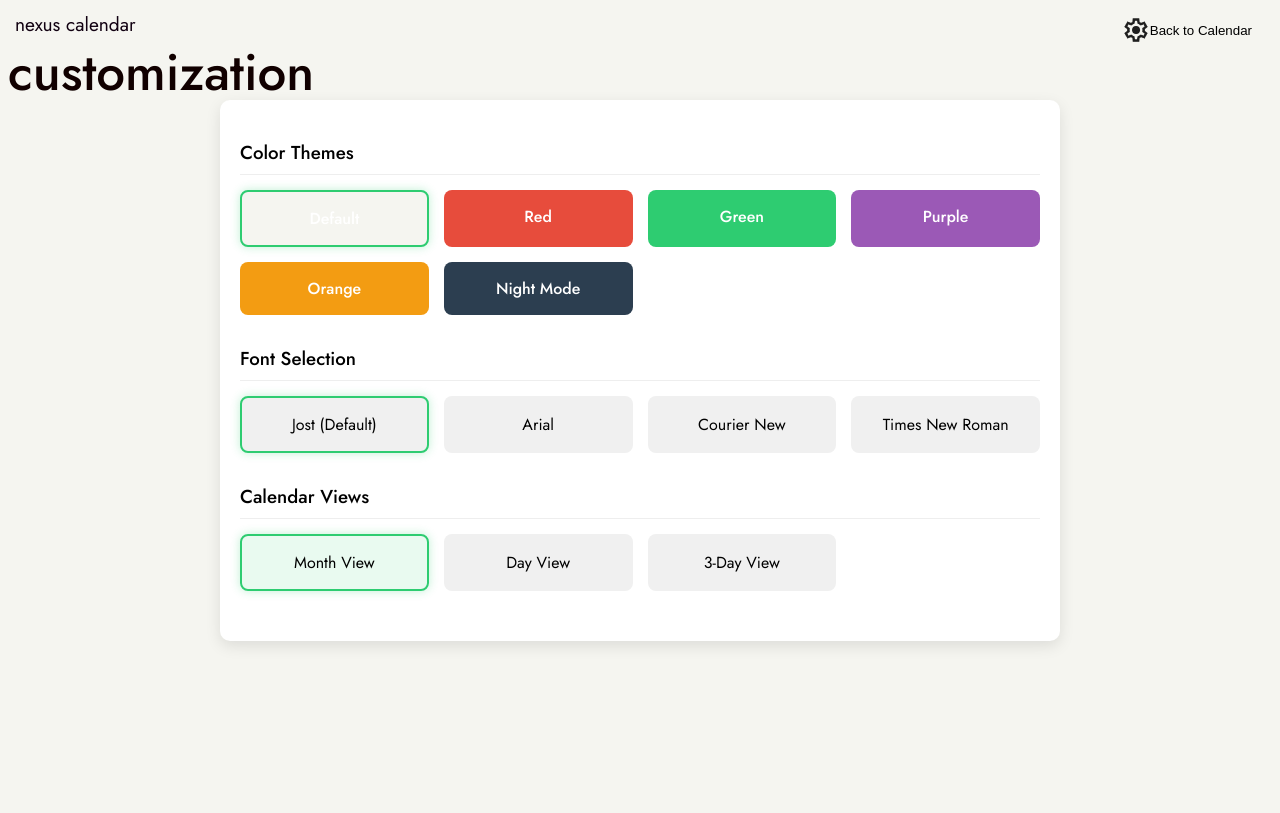
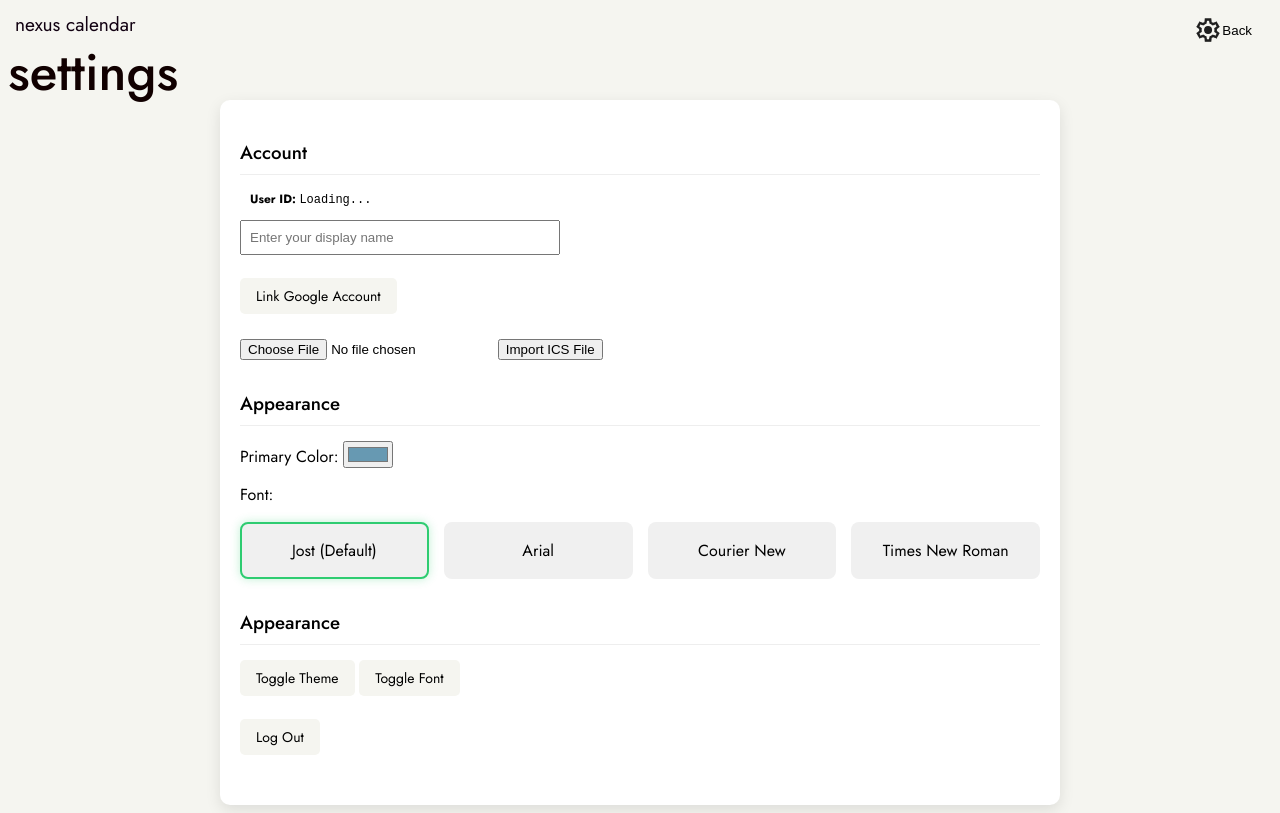
Before and after one commit to cdm34/Nexus-Calendar, a plain HTML site: page Frontend/nexusCalendar/customize.html in a window 1280 px wide. Drawn offline with Linux system fonts and the light colour scheme.

Commit message:
Update customize.html

```diff
--- a/Frontend/nexusCalendar/customize.html
+++ b/Frontend/nexusCalendar/customize.html
@@ -1,35 +1,57 @@
-
 <!DOCTYPE html>
 <html>
 <head>
-    <title>Customize - Nexus Calendar</title>
+  <title>Settings - Nexus Calendar</title>
   <link rel="stylesheet" href="style.css">
   <link rel="stylesheet" href="customize.css">
 </head>
 <body>
   <header>
     <h1>nexus calendar</h1>
-    <h2>customization</h2>
+    <h2>settings</h2>
     <div class="settings-container">
-      <button id="back-btn" class="settings-btn"><img src="settingsBCK.png" alt="Settings" class="settings-icon">Back to Calendar</button>
+      <button id="back-btn" class="settings-btn">
+        <img src="settingsBCK.png" class="settings-icon" alt="Back"> Back
+      </button>
     </div>
   </header>
 
   <div class="customize-container">
+
     <div class="customize-section">
-      <h3>Color Themes</h3>
-      <div class="color-options">
-        <div class="color-option" data-theme="0">Default</div>
-        <div class="color-option" data-theme="1">Red</div>
-        <div class="color-option" data-theme="2">Green</div>
-        <div class="color-option" data-theme="3">Purple</div>
-        <div class="color-option" data-theme="4">Orange</div>
-        <div class="color-option" data-theme="5">Night Mode</div>
+      <h3>Account</h3>
+<div id="user-info" style="margin: 10px; font-size: 12px;">
+      <p><strong>User ID:</strong> <code id="user-id-display">Loading...</code></p>
+
 </div>
+      <input type="text" id="display-name-input" placeholder="Enter your display name" style="padding: 8px; width: 100%; max-width: 300px;">
+
+
+      <br>       <br>
+
+
+      <button class="control-btn" id="link-google-btn">Link Google Account</button>
+      <br>       <br>
+
+
+<input type="file" id="import-ics" accept=".ics" />
+
+      <button id="import-btn">Import ICS File</button>
+<br>
+
+
+      <div id="name-save-status" style="color: green; margin-top: 5px;"></div>
+
+
     </div>
 
     <div class="customize-section">
-      <h3>Font Selection</h3>
+  <h3>Appearance</h3>
+
+  <label for="custom-primary">Primary Color:</label>
+    <input type="color" id="custom-primary" value="#6799b2">
+
+  <p style="margin-top: 15px;">Font:</p>
   <div class="font-options">
     <div class="font-option" data-font="0">Jost (Default)</div>
     <div class="font-option" data-font="1">Arial</div>
@@ -38,16 +60,24 @@
   </div>
 </div>
 
+
     <div class="customize-section">
-      <h3>Calendar Views</h3>
-      <div class="view-options">
-        <div class="view-option" data-view="month">Month View</div>
-        <div class="view-option" data-view="day">Day View</div>
-        <div class="view-option" data-view="three-day">3-Day View</div>
-      </div>
+      <h3>Appearance</h3>
+      <button class="control-btn" id="theme-toggle">Toggle Theme</button>
+      <button class="control-btn" id="font-toggle">Toggle Font</button>
+      <br>      <br>
+
+
+      <button class="control-btn" id="logout-btn">Log Out</button>
+
     </div>
   </div>
 
+
+
   <script src="customize.js"></script>
+
+
 </body>
+
 </html>
```
Lines whose indentation alone changed are shown as unchanged.
